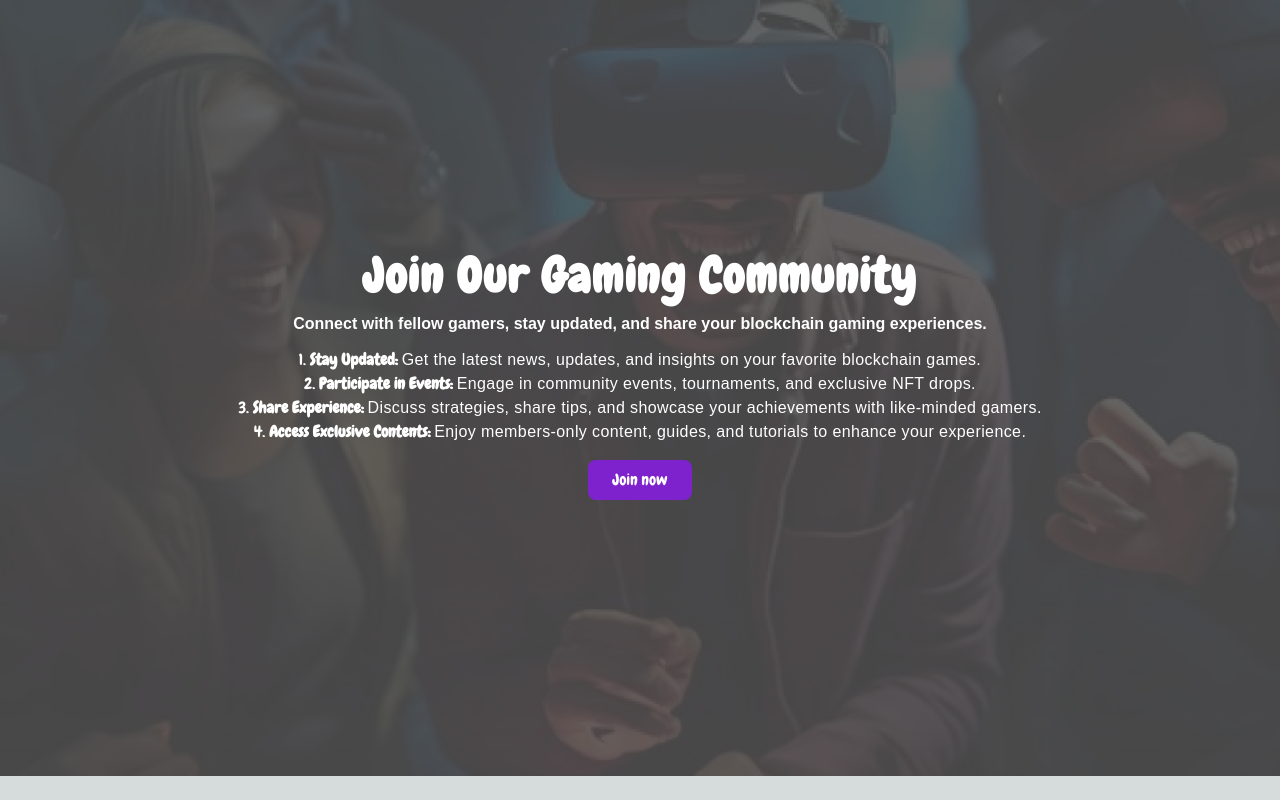
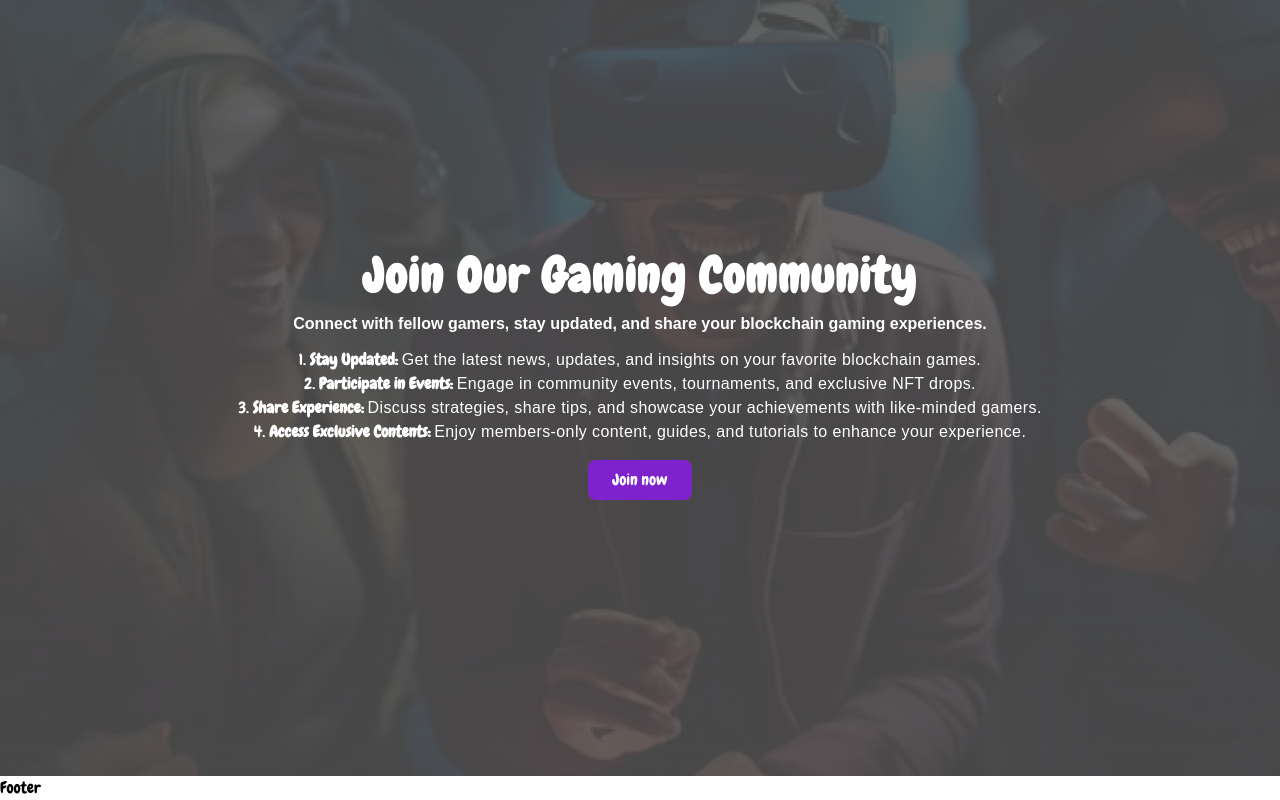
Before and after one commit to Saber1Y/Blockblaze, a Next.js app: page / in a window 1280 px wide. Shown: the part 3886-4686 px from the top of the page. Before the commit the page ends 4662 px from the top, so only its background shows below. Built offline with nearby package versions, Linux system fonts and the light colour scheme.

Commit message:
CREATE: FOOTER

```diff
--- /dev/null
+++ b/src/app/Footer.js
@@ -0,0 +1,11 @@
+import React from 'react'
+
+const Footer = () => {
+  return (
+    <div>
+      Footer
+    </div>
+  )
+}
+
+export default Footer
--- a/src/app/index.js
+++ b/src/app/index.js
@@ -5,6 +5,7 @@ import Featured from './Featured';
 import Games from './Games';
 import Unlock from './Unlock';
 import Community from './Community';
+import Footer from './Footer';
 
 
 
@@ -18,4 +19,5 @@ export {
     Games,
     Unlock,
     Community,
+    Footer
 }
--- a/src/app/layout.js
+++ b/src/app/layout.js
@@ -1,6 +1,6 @@
 import { Chewy } from "next/font/google";
 import "./globals.css";
-import { Navbar, } from "@/app";
+import { Navbar, Footer } from "@/app";
 
 
 const chewy = Chewy({
@@ -18,7 +18,7 @@ export default function RootLayout({ children }) {
       <body className={chewy.className}>
         <Navbar />
         {children}
-        {/* <Footer /> */}
+        <Footer />
       </body>
     </html>
   );
```
